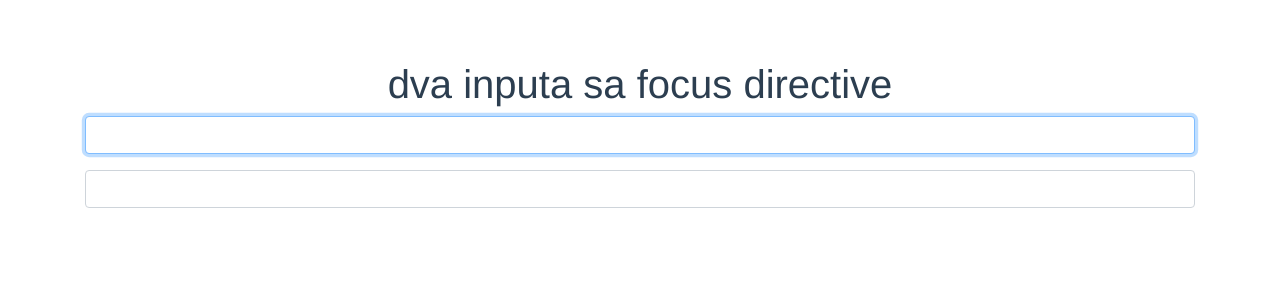
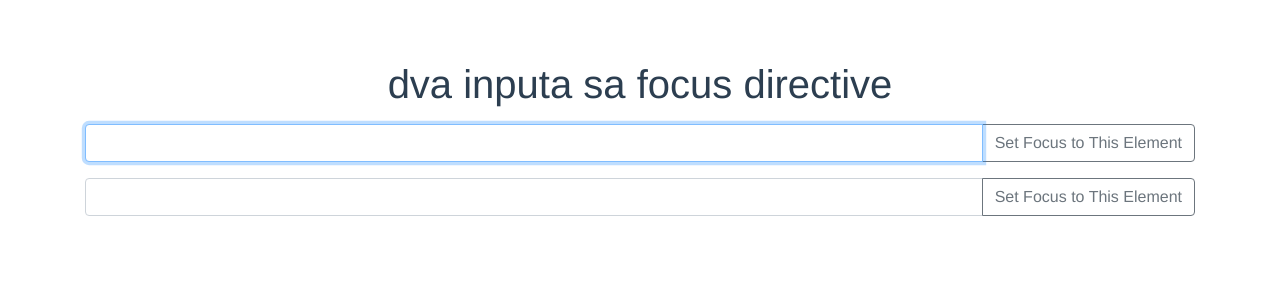
Before and after one commit to marina-a90/vue-directives, a Vue app: page / in a window 1280 px wide. Shown: the top 300 px of the page. Built offline with nearby package versions, Linux system fonts and the light colour scheme.

Commit message:
promena fokusa izmedju 2 elementa

```diff
--- a/src/components/TwoInputsComponent.vue
+++ b/src/components/TwoInputsComponent.vue
@@ -1,11 +1,21 @@
 <template>
     <div>
         <div class="mb-3">
-            <b-form-input v-focus:should-focus="shouldFocus" />
+            <b-input-group class="mt-3">
+                <b-form-input id="1" v-focus:should-focus="!isDevidedByTwo" />
+                <b-input-group-append>
+                <b-button @click="changeFocus(1)" variant="outline-secondary">Set Focus to This Element</b-button>
+                </b-input-group-append>
+            </b-input-group>
         </div>
 
         <div class="mt-3">
-            <b-form-input v-focus:should-focus="!shouldFocus" />
+            <b-input-group class="mt-3">
+                <b-form-input id="2" v-focus:should-focus="isDevidedByTwo" />
+                <b-input-group-append>
+                <b-button @click="changeFocus(2)" variant="outline-secondary">Set Focus to This Element</b-button>
+                </b-input-group-append>
+            </b-input-group>
         </div>
     </div>
 </template>
@@ -15,8 +25,20 @@ export default {
   name: "TwoInputsComponent",
   data() {
     return {
-      shouldFocus: true
+      shouldFocus: true,
+      focusedElement: 1
     };
+  },
+  computed: {
+    isDevidedByTwo() {
+      return this.focusedElement % 2 === 0;
+    }
+  },
+  methods: {
+    changeFocus(elementInFocus) {
+      this.focusedElement = 0;
+      this.focusedElement = elementInFocus;
+    }
   }
 };
 </script>
--- a/src/directives/focus.js
+++ b/src/directives/focus.js
@@ -9,6 +9,10 @@ exports.install = function(Vue) {
       el.focus();
     },
     update(el, binding) {
+      if (!binding.value) {
+        return;
+      }
+      console.log(binding);
       el.focus();
     }
   });
```
